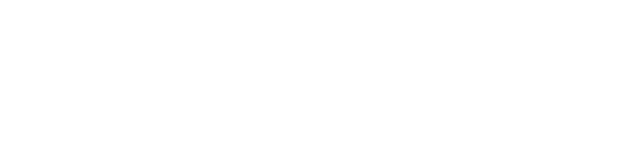
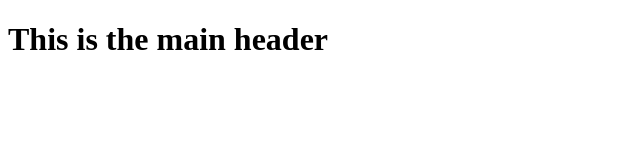
Before and after one commit to petercharlesxp/LearnGit, a plain HTML site: page index.html in a window 1280 px wide. Shown: the whole page, without its empty margins (0-640 px from the left). Drawn offline with Linux system fonts and the light colour scheme.

Commit message:
Add header to index.html

```diff
--- a/index.html
+++ b/index.html
@@ -8,6 +8,7 @@
 </head>
 
 <body>
+    <h1> This is the main header</h1>
 
 </body>
 
```
